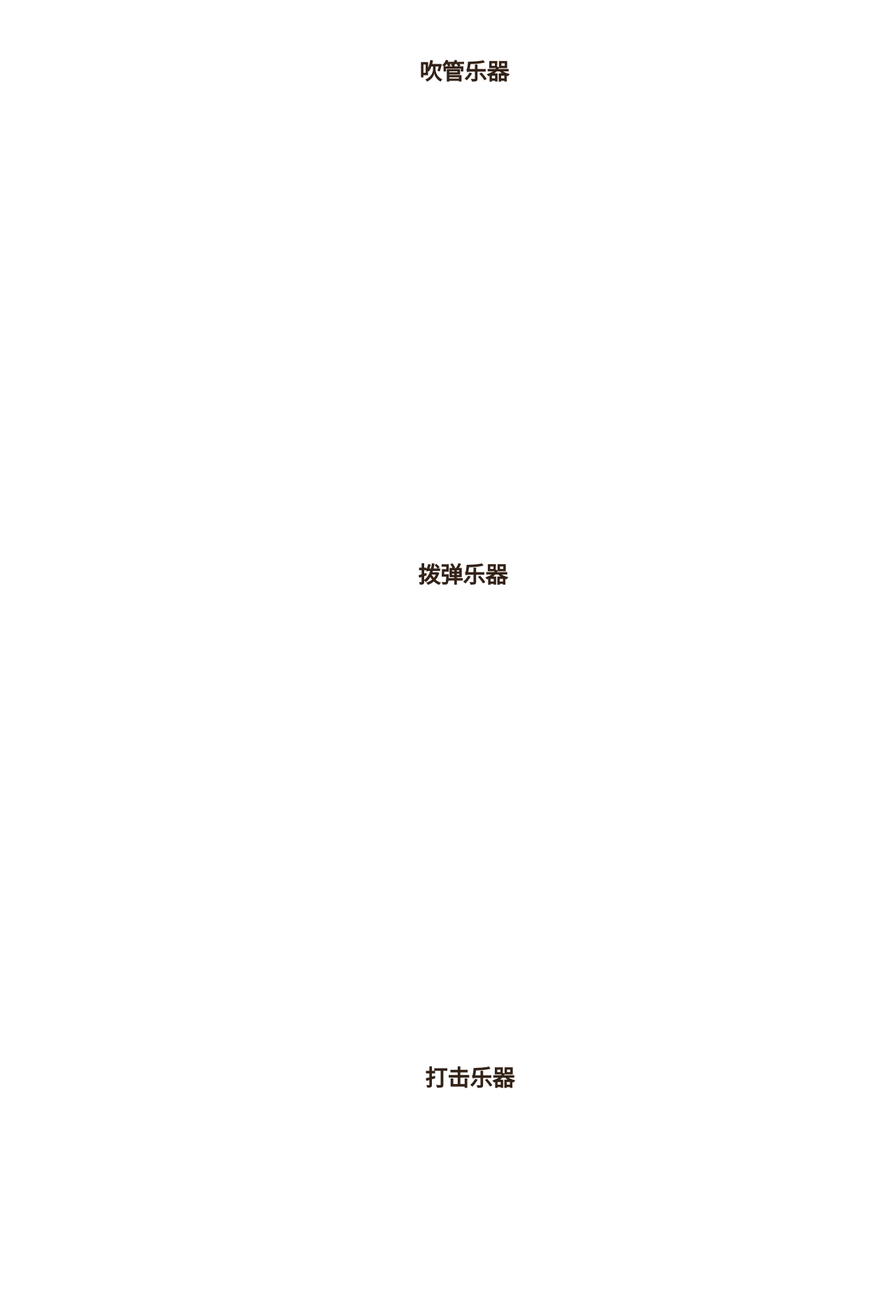
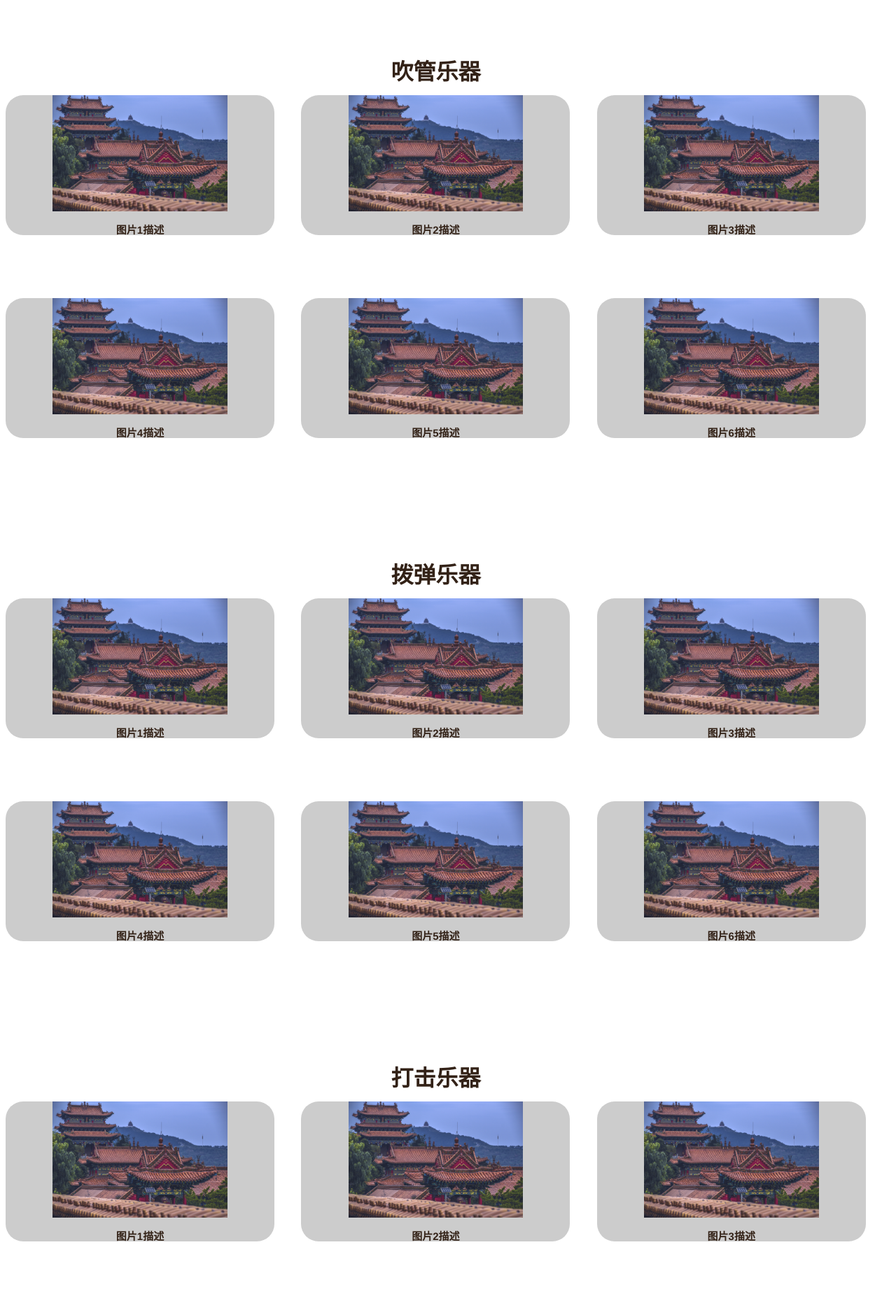
Before and after one commit to timetosleepz/icodedemo, a Vue app: page /instrument in a window 1280 px wide. Shown: the part 600-2462 px from the top of the page at 70% size. Built offline with nearby package versions, Linux system fonts and the light colour scheme.

Commit message:
Update NewInstrument.vue

```diff
--- a/src/components/NewInstrument.vue
+++ b/src/components/NewInstrument.vue
@@ -7,8 +7,6 @@
     <p id="introduction">中华传统乐器是中华文化的瑰宝，它们承载着丰富的历史文化内涵和深厚的民族情感。这些乐器不仅具有独特的音色和表现力，而且在各种场合都发挥着重要作用。</p>
   </div>
 
-
-
     <nav id="instrument">
       <a href="#chuiguan">吹管乐器</a>
       <a href="#botan">拨弹乐器</a>
@@ -16,11 +14,135 @@
       <a href="#laxian">拉弦乐器</a>
     </nav>
 
-  <h1 id="chuiguan">吹管乐器</h1>
-  <h1 id="botan">拨弹乐器</h1>
-  <h1 id="daji">打击乐器</h1>
-  <h1 id="laxian">拉弦乐器</h1>
 
+  <div class="topic-container" id="chuiguan">
+    <div class="topic-title" ><h1 class="ititle">吹管乐器</h1></div>
+    <div class="image-row">
+      <div class="flex-item">
+        <img src="../assets/img/background.png" alt="Image 1">
+        <div class="image-title">图片1描述</div>
+      </div>
+      <div class="flex-item">
+        <img src="../assets/img/background.png" alt="Image 2">
+        <div class="image-title">图片2描述</div>
+      </div>
+      <div class="flex-item">
+        <img src="../assets/img/background.png" alt="Image 3">
+        <div class="image-title">图片3描述</div>
+      </div>
+    </div>
+    <div class="image-row">
+      <div class="flex-item">
+        <img src="../assets/img/background.png" alt="Image 4">
+        <div class="image-title">图片4描述</div>
+      </div>
+      <div class="flex-item">
+        <img src="../assets/img/background.png" alt="Image 5">
+        <div class="image-title">图片5描述</div>
+      </div>
+      <div class="flex-item">
+        <img src="../assets/img/background.png" alt="Image 6">
+        <div class="image-title">图片6描述</div>
+      </div>
+    </div>
+  </div>
+
+  <div class="topic-container" id="botan">
+    <div class="topic-title" ><h1 class="ititle">拨弹乐器</h1></div>
+    <div class="image-row">
+      <div class="flex-item">
+        <img src="../assets/img/background.png" alt="Image 1">
+        <div class="image-title">图片1描述</div>
+      </div>
+      <div class="flex-item">
+        <img src="../assets/img/background.png" alt="Image 2">
+        <div class="image-title">图片2描述</div>
+      </div>
+      <div class="flex-item">
+        <img src="../assets/img/background.png" alt="Image 3">
+        <div class="image-title">图片3描述</div>
+      </div>
+    </div>
+    <div class="image-row">
+      <div class="flex-item">
+        <img src="../assets/img/background.png" alt="Image 4">
+        <div class="image-title">图片4描述</div>
+      </div>
+      <div class="flex-item">
+        <img src="../assets/img/background.png" alt="Image 5">
+        <div class="image-title">图片5描述</div>
+      </div>
+      <div class="flex-item">
+        <img src="../assets/img/background.png" alt="Image 6">
+        <div class="image-title">图片6描述</div>
+      </div>
+    </div>
+  </div>
+
+  <div class="topic-container" id="daji">
+    <div class="topic-title" ><h1 class="ititle">打击乐器</h1></div>
+    <div class="image-row">
+      <div class="flex-item">
+        <img src="../assets/img/background.png" alt="Image 1">
+        <div class="image-title">图片1描述</div>
+      </div>
+      <div class="flex-item">
+        <img src="../assets/img/background.png" alt="Image 2">
+        <div class="image-title">图片2描述</div>
+      </div>
+      <div class="flex-item">
+        <img src="../assets/img/background.png" alt="Image 3">
+        <div class="image-title">图片3描述</div>
+      </div>
+    </div>
+    <div class="image-row">
+      <div class="flex-item">
+        <img src="../assets/img/background.png" alt="Image 4">
+        <div class="image-title">图片4描述</div>
+      </div>
+      <div class="flex-item">
+        <img src="../assets/img/background.png" alt="Image 5">
+        <div class="image-title">图片5描述</div>
+      </div>
+      <div class="flex-item">
+        <img src="../assets/img/background.png" alt="Image 6">
+        <div class="image-title">图片6描述</div>
+      </div>
+    </div>
+  </div>
+
+
+  <div class="topic-container" id="laxian">
+    <div class="topic-title" ><h1 class="ititle">拉弦乐器</h1></div>
+    <div class="image-row">
+      <div class="flex-item">
+        <img src="../assets/img/background.png" alt="Image 1">
+        <div class="image-title">图片1描述</div>
+      </div>
+      <div class="flex-item">
+        <img src="../assets/img/background.png" alt="Image 2">
+        <div class="image-title">图片2描述</div>
+      </div>
+      <div class="flex-item">
+        <img src="../assets/img/background.png" alt="Image 3">
+        <div class="image-title">图片3描述</div>
+      </div>
+    </div>
+    <div class="image-row">
+      <div class="flex-item">
+        <img src="../assets/img/background.png" alt="Image 4">
+        <div class="image-title">图片4描述</div>
+      </div>
+      <div class="flex-item">
+        <img src="../assets/img/background.png" alt="Image 5">
+        <div class="image-title">图片5描述</div>
+      </div>
+      <div class="flex-item">
+        <img src="../assets/img/background.png" alt="Image 6">
+        <div class="image-title">图片6描述</div>
+      </div>
+    </div>
+  </div>
 </template>
 
 <script>
@@ -37,6 +159,10 @@ export default {
 </script>
 
 <style>
+img
+{
+
+}
 #introduction{
   position: absolute;
   text-align: center;
@@ -52,71 +178,6 @@ export default {
 
   vertical-align: top;
 }
-#chuiguan{
-  left: 599px;
-  top: 635px;
-  width: 132px;
-  height: 56px;
-  opacity: 1;
-  /** 文本1 */
-  font-size: 32px;
-  font-weight: 700;
-  line-height: 46.34px;
-  color: rgba(51, 34, 23, 1);
-  text-align: left;
-  vertical-align: top;
-  position: absolute;
-}
-
-#botan{
-  left: 597px;
-  top: 1354px;
-  width: 132px;
-  height: 56px;
-  opacity: 1;
-  /** 文本1 */
-  font-size: 32px;
-  font-weight: 700;
-  line-height: 46.34px;
-  color: rgba(51, 34, 23, 1);
-  text-align: left;
-  vertical-align: top;
-  position: absolute;
-}
-
-#daji{
-  left: 607px;
-  top: 2073px;
-  width: 132px;
-  height: 56px;
-  opacity: 1;
-  /** 文本1 */
-  font-size: 32px;
-  font-weight: 700;
-  line-height: 46.34px;
-  color: rgba(51, 34, 23, 1);
-  text-align: left;
-  vertical-align: top;
-  position: absolute;
-}
-
-#laxian{
-  left: 607px;
-  top: 2792px;
-  width: 132px;
-  height: 56px;
-  opacity: 1;
-  /** 文本1 */
-  font-size: 32px;
-  font-weight: 700;
-  line-height: 46.34px;
-  color: rgba(51, 34, 23, 1);
-  text-align: left;
-  vertical-align: top;
-  position: absolute;
-
-}
-
 
 a{
   text-decoration: none;
@@ -145,12 +206,71 @@ nav a{
 }
 
 :target{
-  scroll-margin-top:35px;
+  scroll-margin-top:1vw;
   }
 
-.highlight {
-  background-color: yellow;
-  transition: background-color 1s; /* 平滑过渡效果 */
+.topic-container {
+  margin-bottom: 20px;
+}
+.image-row {
+  display: flex;
+  justify-content: space-between;
+  margin-bottom: 5vw; /* 在图片行之间添加一些间距 */
+}
+.flex-item {
+  width: 30vw; /* 每张图片占容器的1/3 */
+  margin-bottom: 2vw; /* 在图片和小标题之间添加一些间距 */
+  background-color:  rgba(204, 204, 204, 1); /* 设置圆角容器背景颜色 */
+  margin-right: 3vw;
+  overflow: hidden;
+  height: 200px;
+  opacity: 1;
+  border-radius: 25px;
+}
+.flex-item:last-child {
+  margin-right: 0;
 }
 
+.flex-item img {
+  width: 65%;
+  height: auto;
+}
+.image-title {
+  font-size: 15px;
+  font-weight: 700;
+  line-height: 46.34px;
+  color: rgba(51, 34, 23, 1);
+  text-align: center;
+  vertical-align: top;
+
+}
+.ititle{
+  text-align: center;
+  margin-bottom: 10px;
+  font-size: 32px;
+  font-weight: 700;
+  line-height: 46.34px;
+  color: rgba(51, 34, 23, 1);
+  vertical-align: top;
+}
+#chuiguan{
+
+  top: 635px;
+  position: absolute;
+}
+
+#botan{
+  top: 1354px;
+  position: absolute;
+}
+
+#daji{
+  top: 2073px;
+  position: absolute;
+}
+
+#laxian{
+  top: 2792px;
+  position: absolute;
+}
 </style>
```
